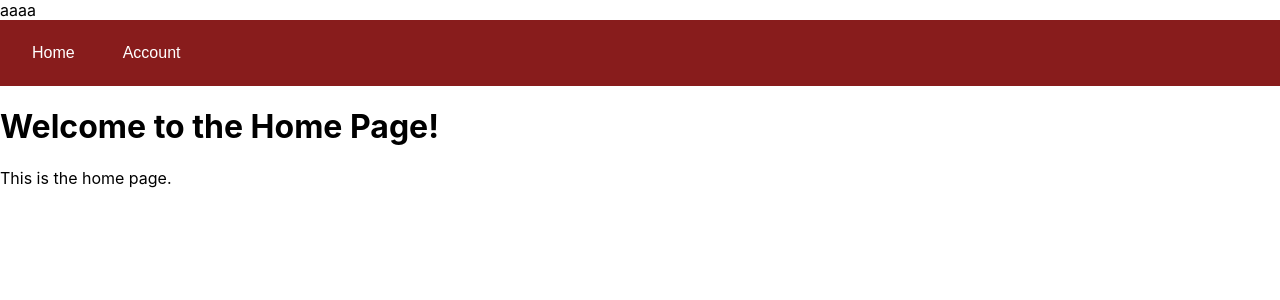
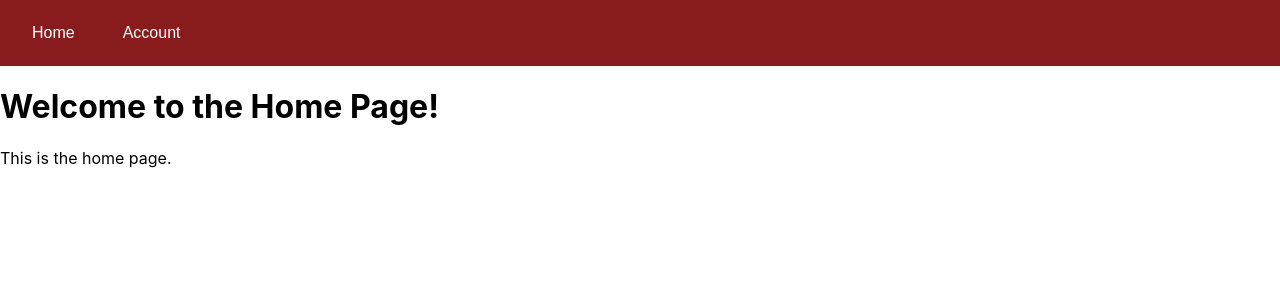
Before and after one commit to ianmcgregor1/UMass-Campus-Navigator, a React (Create React App) app: page / in a window 1280 px wide. Shown: the top 300 px of the page. Built offline with nearby package versions, Linux system fonts and the light colour scheme.

Commit message:
removed debugging line

```diff
--- a/src/App.js
+++ b/src/App.js
@@ -8,7 +8,6 @@ import Main from './components/body/index.tsx';
 function App() {
   return (
     <div className='App'>
-      <div>aaaa</div>
       <NavBar />
       <Main />
     </div>
```
